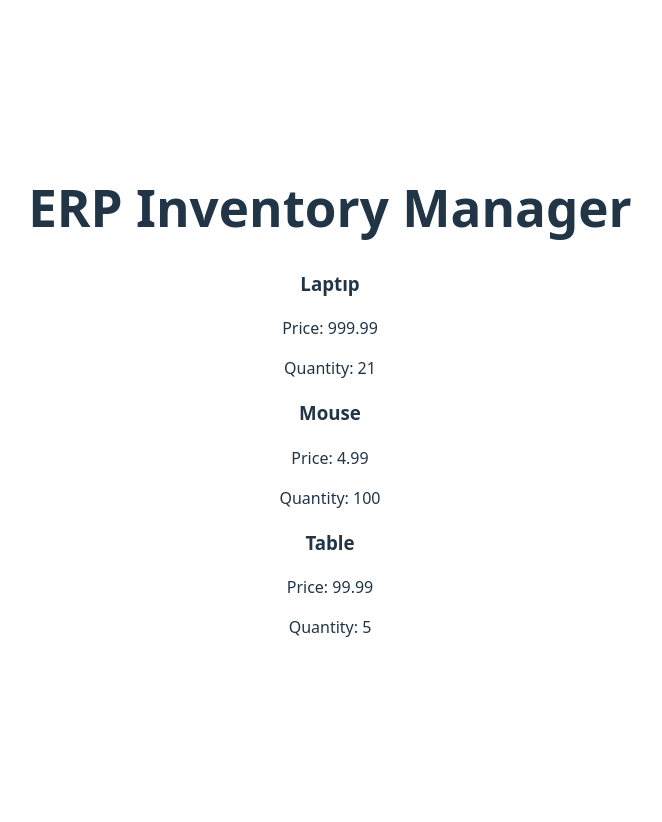
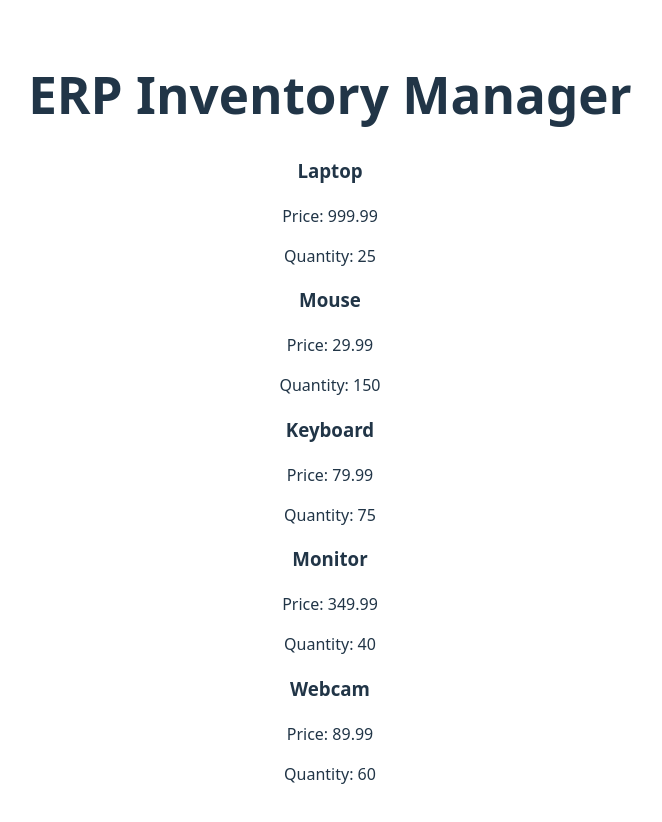
Before and after one commit to eneskaraoglu/erp-inventory-manager, a React (Vite) app: page / in a window 1280 px wide. Shown: the top 822 px of the page, without its empty margins (310-972 px from the left). Before the commit the page ends 800 px from the top, so only its background shows below. Built offline with nearby package versions, Linux system fonts and the light colour scheme.

Commit message:
Update App.tsx

```diff
--- a/src/App.tsx
+++ b/src/App.tsx
@@ -1,13 +1,28 @@
 import './App.css'
 import ProductCard from './components/ProductCard'
+
+  const products = [
+  { id: 1, name: "Laptop", price: 999.99, quantity: 25 },
+  { id: 2, name: "Mouse", price: 29.99, quantity: 150 },
+  { id: 3, name: "Keyboard", price: 79.99, quantity: 75 },
+  { id: 4, name: "Monitor", price: 349.99, quantity: 40 },
+  { id: 5, name: "Webcam", price: 89.99, quantity: 60 },
+]
 
 function App() {
   return(
   <div>
     <h1>ERP Inventory Manager</h1>
-    <ProductCard name="Laptıp" price={999.99} quantity={21} />
-    <ProductCard name="Mouse" price={4.99} quantity={100} />
-    <ProductCard name="Table" price={99.99} quantity={5} />
+    {
+      products.map(product => (
+        <ProductCard
+        key={product.id}
+        name={product.name}
+        price={product.price}
+        quantity={product.quantity}
+        />
+      ))
+    }
   </div>
   )
 }
```
